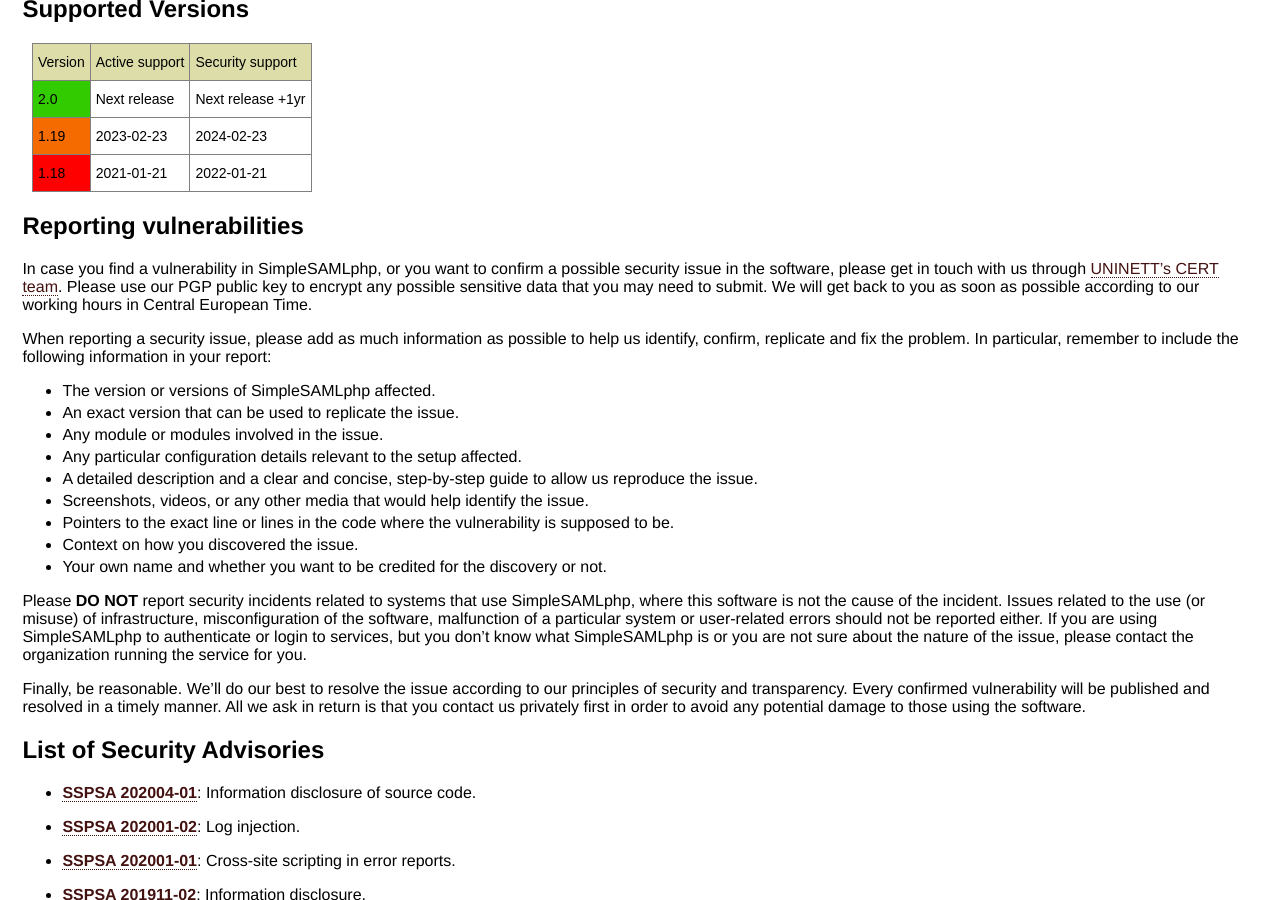
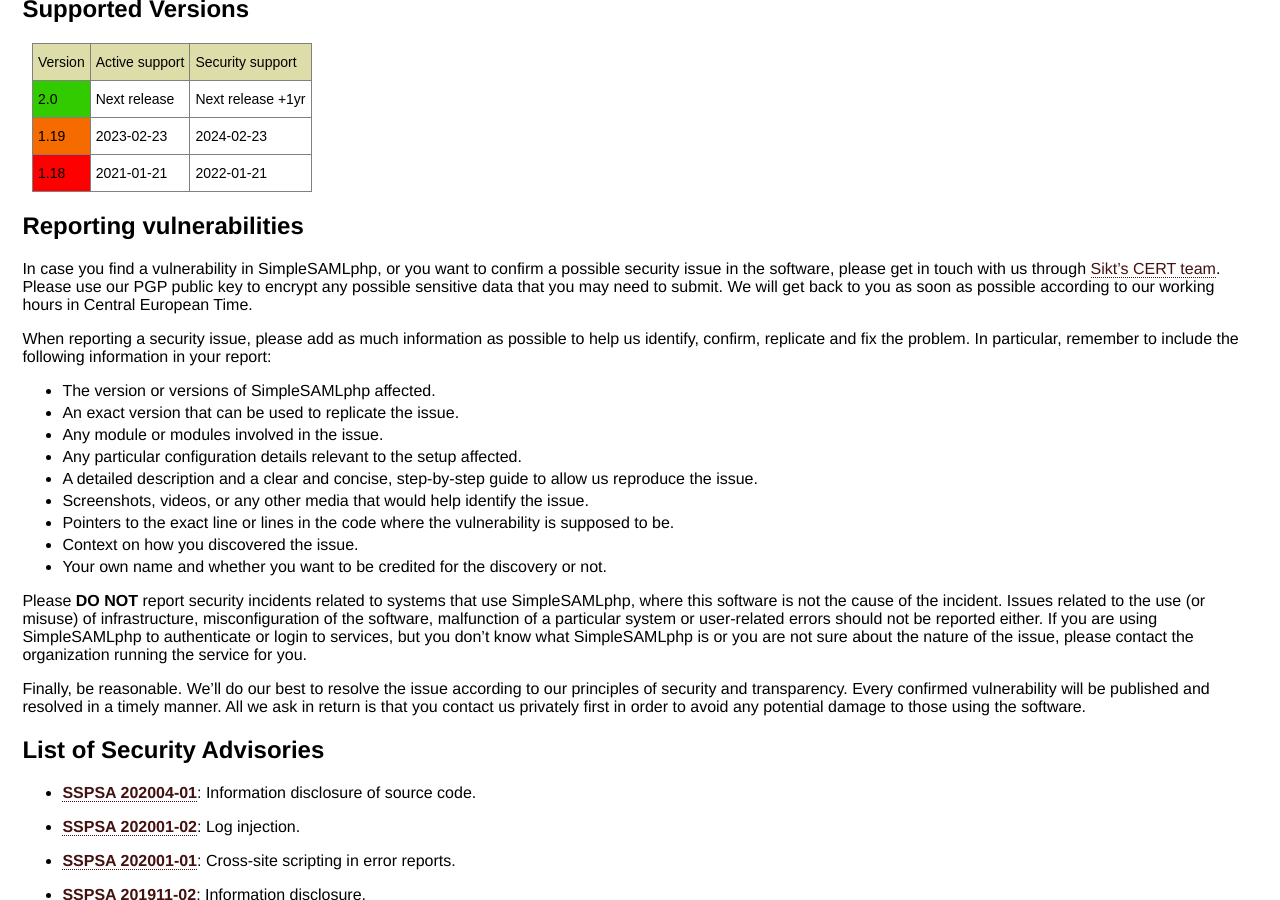
Before and after one commit to simplesamlphp/simplesamlphp.github.io, a Jekyll site: the page built from security/index.md, in a window 1280 px wide and 900 px high, scrolled down 332 px. Built offline with Jekyll 4.4.1, drawn with Linux system fonts in a browser that asks for light colours.

Commit message:
Update CERT link

```diff
--- a/security/index.md
+++ b/security/index.md
@@ -43,7 +43,7 @@
 ## Reporting vulnerabilities
 
 In case you find a vulnerability in SimpleSAMLphp, or you want to confirm a possible security issue in the software,
-please get in touch with us through [UNINETT's CERT team](https://www.uninett.no/cert). Please use our PGP public key
+please get in touch with us through [Sikt's CERT team](https://sikt.no/abuse). Please use our PGP public key
 to encrypt any possible sensitive data that you may need to submit. We will get back to you as soon as possible
 according to our working hours in Central European Time.
 
```
